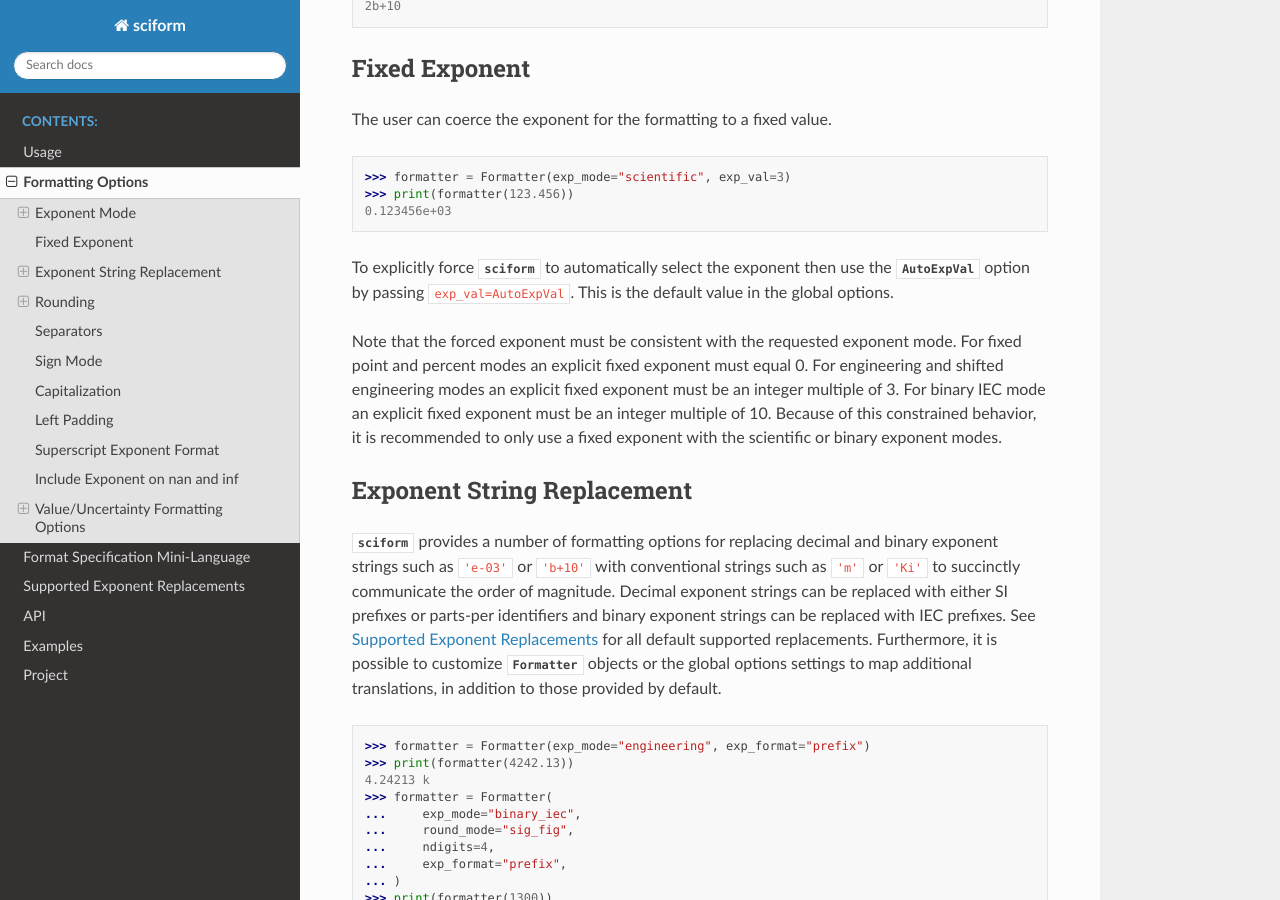
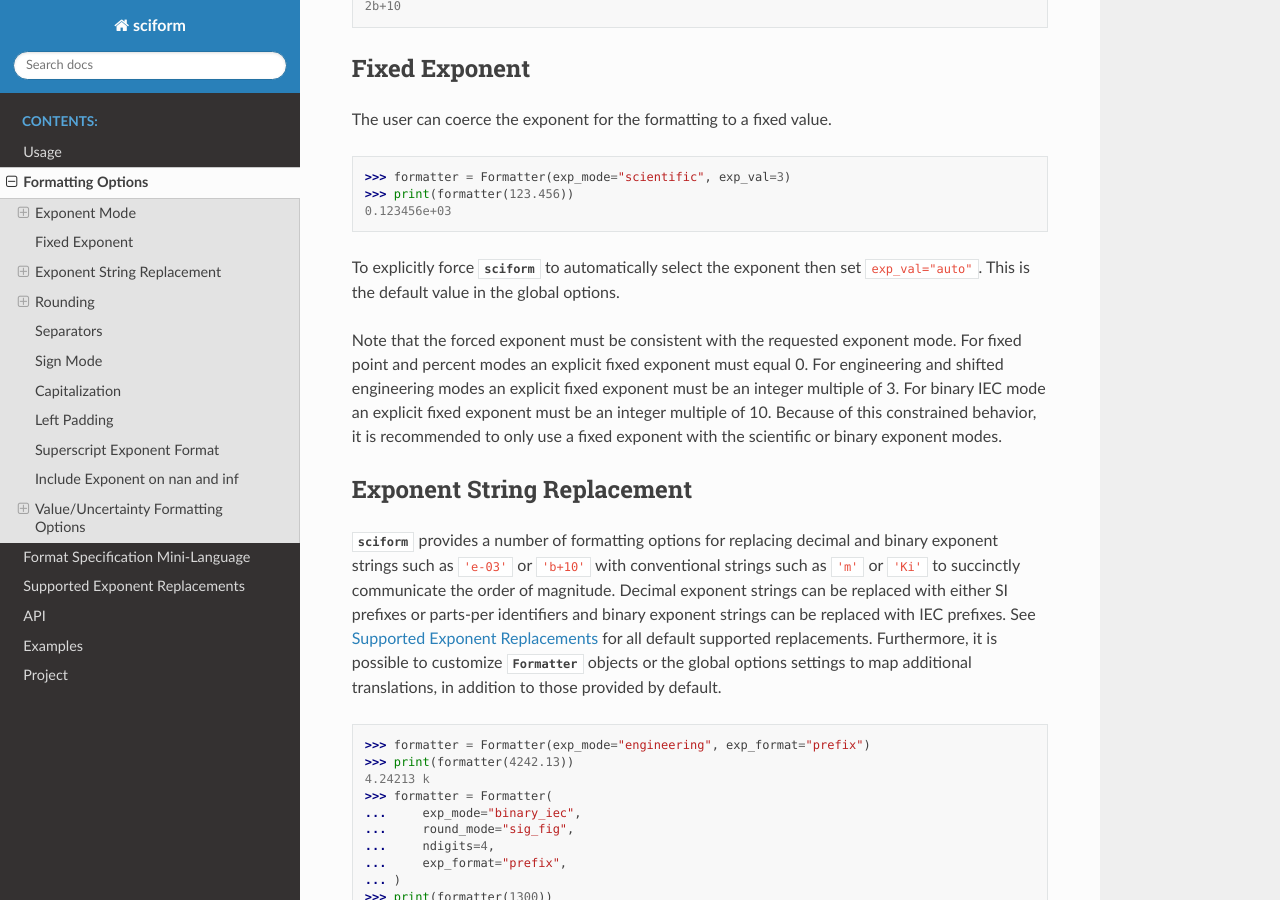
Before and after one commit to jagerber48/sciform, a Sphinx documentation site: the page built from docs/source/options.rst, in a window 1280 px wide and 900 px high, scrolled down 2627 px. Built offline with Sphinx 7.4.7 and the Read the Docs theme 2.0.0, drawn with Linux system fonts in a browser that asks for light colours.

Commit message:
documentation

```diff
--- a/docs/source/options.rst
+++ b/docs/source/options.rst
@@ -162,8 +162,7 @@ The user can coerce the exponent for the formatting to a fixed value.
 0.123456e+03
 
 To explicitly force :mod:`sciform` to automatically select the exponent
-then use the :class:`AutoExpVal` option by passing
-``exp_val=AutoExpVal``.
+then set ``exp_val="auto"``.
 This is the default value in the global options.
 
 Note that the forced exponent must be consistent with the requested
```
